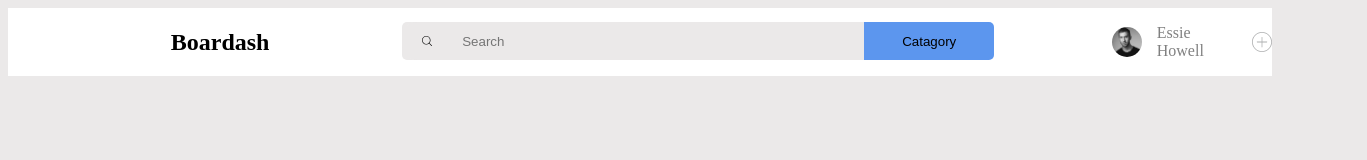
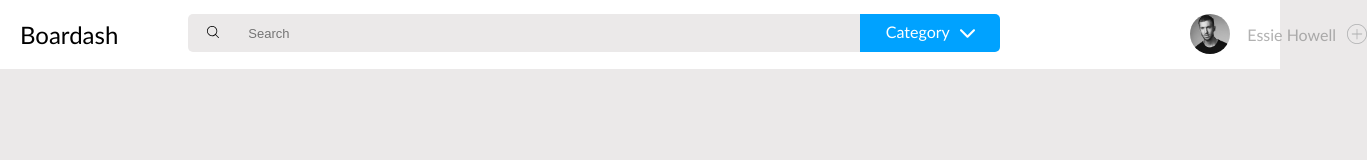
Before and after one commit to Dubmonstah/Boardash, a website: page index.html in a window 1280 px wide. Shown: the whole page, 1367 px wide, since content can reach past the window. Drawn offline with Linux system fonts and the light colour scheme.

Commit message:
changed the fonts, changed the seize and placements of most items and changed the color of the filter button to make them more like the design

```diff
--- a/index.html
+++ b/index.html
@@ -12,11 +12,19 @@
             <div class="header__search">
                 <button class="search__button" type="button"><img class="search__img" src="img/search.svg"></button>
                 <input class="header__search-bar" type="text" placeholder="Search">
-                <button class="search__filter" type="button">Catagory</button>
+                <div class="header__dropdown">
+                    <span class="dropdown__text">Category</span>
+                    <img class="dropdown__image" src="img/down-arrow.svg" alt="">
+                    <div class="header__dropdown-content">
+                        <p class="dropdown__text">Category</p>
+                    </div>
+                </div>
             </div>
-                <img src="img/profile-picture.png" class="header__profile-icon">
-                <p class="header__profile-name">Essie Howell</p>
-                <img class="header__add" src="img/plus.svg" alt="">
+                <div class="header__profile">
+                    <img src="img/profile-picture.png" class="header__profile-icon">
+                    <p class="header__profile-name">Essie Howell</p>
+                    <img class="header__add" src="img/plus.svg" alt="">
+                </div>
          </header>
         <nav>
 
--- a/sass/index.scss
+++ b/sass/index.scss
@@ -1,5 +1,8 @@
 .page__body{
     background-color: rgb(235, 233, 233);
+    padding: 0px;
+    margin: 0px;
+
     .page__header{
         display: flex;
         background-color: white;
@@ -10,63 +13,105 @@
         .page__logo{
             width: 20%;
             text-align: center;
-            padding-left: 100px;
+            padding-left: 20px;
+
+            .header__logo{
+                font-weight: normal;
+                font-family: 'Gill Sans', 'Gill Sans MT', Calibri, 'Trebuchet MS', sans-serif
+            }
+
         }
 
         .header__search{
             margin-left: 70px;
-            width: 800px;
             height: 40px;
+            display: flex;
+            justify-content: center;
 
             .search__button{
                 height: 38px;
                 width: 50px;
                 border: none;
-                position: absolute;
                 background-color: rgb(235, 233, 233);
                 outline: none;
-                border-radius: 15px 0px 0px 15px;
+                border-radius: 5px 0px 0px 5px;
 
                 .search__img{
-                    height: 10px;
+                    height: 12px;
                 }
             }
 
             .header__search-bar{
                 height: 90%;
-                width: 400px;
+                width: 610px;
                 background-color: rgb(235, 233, 233);
                 border: none;
-                border-radius: 5px 0px 0px 5px;
-                padding-left: 60px;
+                padding-left: 10px;
                 outline: none;
+                font-size: 13px;
             }
 
-            .search__filter{
-                outline: none;
-                height: 38px;
-                width: 130px;
-                background-color: rgb(92, 150, 238);
-                position: absolute;
-                border: none;
+            .header__dropdown{
+                display: flex;
+                flex-wrap: wrap;
+                justify-content: center;
+                height: 30px;
+                width: 140px;
+                padding-top: 8px;
+                color: white;
                 border-radius: 0px 5px 5px 0px;
+                background-color: rgb(0, 162, 255);
+
+                .dropdown__text{
+                    cursor: default;
+                    font-family: 'Gill Sans', 'Gill Sans MT', Calibri, 'Trebuchet MS', sans-serif;
+                }
+
+                .dropdown__image{
+                    margin-left: 10px;
+                    height: 15px;
+                    padding-top: 4px;
+                }
+            }
+            .header__dropdown-content {
+                display: none;
+                background-color: rgba(0, 162, 255, 0.664);
+                text-align: center;
+                width: 140px;
+                box-shadow: 0px 8px 16px 0px rgba(0, 0, 0, 0.39);
+                margin-top: 10px;
+                border-radius: 5px 5px 5px 5px;
+            }
+
+            .header__dropdown:hover .header__dropdown-content {
+                display: block;
             }
         }
 
+        .header__profile{
+            margin-left: 190px;
+            display: flex;
+            align-items: center;
+            flex-wrap: nowrap;
+
             .header__profile-icon{
-                height: 30px;
+                height: 40px;
                 border-radius: 50%;
             }
             .header__profile-name{
-                margin-left: 15px;
-                color: gray;
+                margin-left: 17px;
+                color: rgba(128, 128, 128, 0.61);
+                width: 90px;
+                font-family: 'Gill Sans', 'Gill Sans MT', Calibri, 'Trebuchet MS', sans-serif;
             }
 
             .header__add{
-                margin-left: 20px;
+                margin-left: 10px;
                 height: 20px;
                 color: gray;
+                cursor: pointer;
             }
         }
+    }
 
 }
```
Also changed, not shown: css/index.css, img/down-arrow.svg (added), 2 other files.
